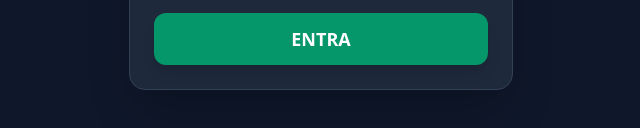
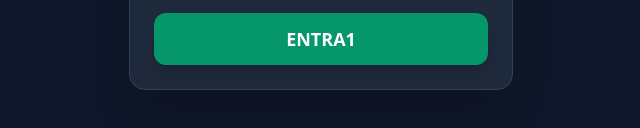
Before and after one commit to emilianomazzetti/ruotadellafortuna, a plain HTML site: page index.html in a window 1280 px wide. Shown: the part 420-548 px from the top of the page, 319-959 px from the left. Drawn offline with nearby package versions, Linux system fonts and the light colour scheme.

Commit message:
Update index.html

```diff
--- a/index.html
+++ b/index.html
@@ -14,7 +14,7 @@
   <div id="screenLogin" class="bg-slate-800 border border-slate-700 p-6 rounded-2xl w-full max-w-sm shadow-2xl text-center">
     <h2 class="text-2xl font-black mb-4 text-amber-400">Entra in Gioco</h2>
     <input type="text" id="playerName" class="w-full bg-slate-900 border border-slate-700 rounded-xl p-3 text-center text-lg text-white font-bold mb-4" placeholder="Scrivi il tuo Nome...">
-    <button onclick="joinGame()" class="w-full bg-emerald-600 hover:bg-emerald-500 text-white font-bold py-3 rounded-xl shadow-lg text-lg">ENTRA</button>
+    <button onclick="joinGame()" class="w-full bg-emerald-600 hover:bg-emerald-500 text-white font-bold py-3 rounded-xl shadow-lg text-lg">ENTRA1</button>
   </div>
 
   <!-- LOBBY SCREEN -->
```
